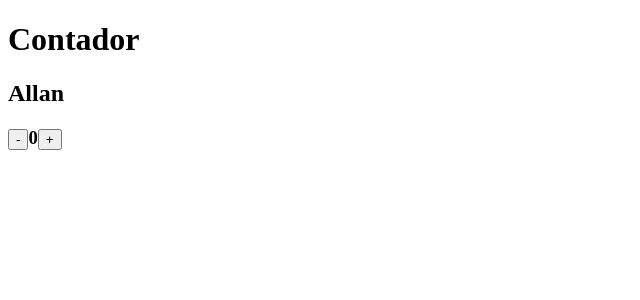
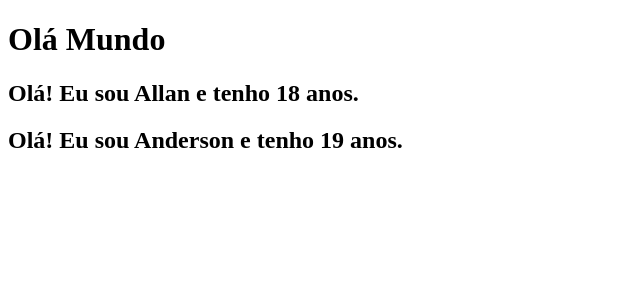
Before and after one commit to AllanSmithll/curso-react-udemy, a React (Create React App) app in the folder Seção 04 - Mão na Massa com ReactJS/Primeiro_react-app/primeiroreact-app/: page / in a window 1280 px wide. Shown: the top 300 px of the page, without its empty margins (0-640 px from the left). Built offline with nearby package versions, Linux system fonts and the light colour scheme.

Commit message:
Criando um docs

```diff
--- a/Seção 04 - Mão na Massa com ReactJS/Primeiro_react-app/primeiroreact-app/src/App.js
+++ b/Seção 04 - Mão na Massa com ReactJS/Primeiro_react-app/primeiroreact-app/src/App.js
@@ -1,49 +1,70 @@
-import React, { Component } from 'react';
+import React from 'react';
 
-class App extends Component {
+const Presentation = (props) => {
+    return(
+        <div>
+            <h2>Olá! Eu sou {props.nome} e tenho {props.idade} anos.</h2>
+        </div>
+    )
+}
 
-    constructor(props) {
-        super(props);
-        this.state = {
-            nome: "Allan",
-            contador: 0
-        };
-        this.aumentar = this.aumentar.bind(this)
-        this.diminuir = this.diminuir.bind(this)
-    }
+export default function App() {
+    // A função App que retornará nosso Aplicativo
+    return(
+        <div>
+            <h1>Olá Mundo</h1>
+            <Presentation nome="Allan" idade="18"/>
+            <Presentation nome="Anderson" idade="19" />
+        </div>
+    )
+}
 
-    aumentar() {
-        let state = this.state;
-        state.contador += 1
-        state.nome = "Anderson"
-        this.setState(state);
-    }
+// import React, { Component } from 'react';
 
-    diminuir () {
-        let stateDiminuir = this.state;
-        if(this.diminuir === 0) {
-            alert('Chegamos a zero!');
-            return;
-        }
+// class App extends Component {
 
-        stateDiminuir.contador -= 1;
-        this.setState(stateDiminuir);
-    }
+//     constructor(props) {
+//         super(props);
+//         this.state = {
+//             nome: "Allan",
+//             contador: 0
+//         };
+//         this.aumentar = this.aumentar.bind(this)
+//         this.diminuir = this.diminuir.bind(this)
+//     }
+
+//     aumentar() {
+//         let state = this.state;
+//         state.contador += 1
+//         state.nome = "Anderson"
+//         this.setState(state);
+//     }
+
+//     diminuir () {
+//         let stateDiminuir = this.state;
+//         if(this.diminuir === 0) {
+//             alert('Chegamos a zero!');
+//             return;
+//         }
+
+//         stateDiminuir.contador -= 1;
+//         this.setState(stateDiminuir);
+//     }
 
 
-    render() {
-        return (
-            <div>
-                <h1>Contador</h1>
-                <h2>{this.state.nome}</h2>
-                <h3>
-                    <button onClick={this.diminuir}>-</button>
-                    {this.state.contador}
-                    <button onClick={this.aumentar}>+</button>
-                </h3>
-            </div>
-        )
-    }
-}
+//     render() {
+//         return (
+//             <div>
+//                 <h1>Contador</h1>
+//                 <h2>{this.state.nome}</h2>
+//                 <h3>
+//                     <button onClick={this.diminuir}>-</button>
+//                     {this.state.contador}
+//                     <button onClick={this.aumentar}>+</button>
+//                 </h3>
+//             </div>
+//         )
+//     }
+// }
 
-export default App;
+// export default App;
```
